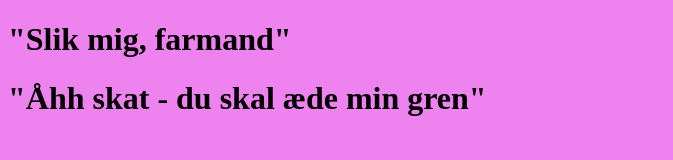
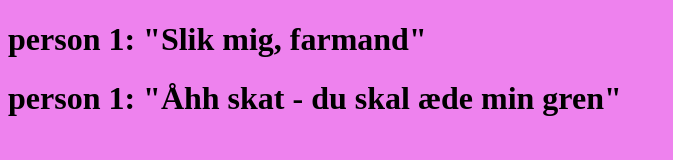
Before and after one commit to Tunafan/ziggy-og-asbjoerns-verden-sammen-faellesskab-venner-plus-kaerlighed-og-fortaelling, a plain HTML site: page index.html in a window 1280 px wide. Shown: the whole page, without its empty margins (0-673 px from the left). Drawn offline with Linux system fonts and the light colour scheme.

Commit message:
add console.log

```diff
--- a/index.html
+++ b/index.html
@@ -8,8 +8,8 @@
     <link rel="stylesheet" href="style.css" />
   </head>
   <body>
-    <h1>"Slik mig, farmand"</h1>
-    <h1>"Åhh skat - du skal æde min gren"</h1>
+    <h1>person 1: "Slik mig, farmand"</h1>
+    <h1>person 1: "Åhh skat - du skal æde min gren"</h1>
     <script src="script.js"></script>
   </body>
 </html>
--- a/script.js
+++ b/script.js
@@ -3,4 +3,9 @@ window.addEventListener("load", initApp);
 
 function initApp() {
   console.log("Pull op, pull ooooooop");
+  rendMig();
 }
+
+function rendMig() {
+  console.log("mellem ballerne");
+}
```
